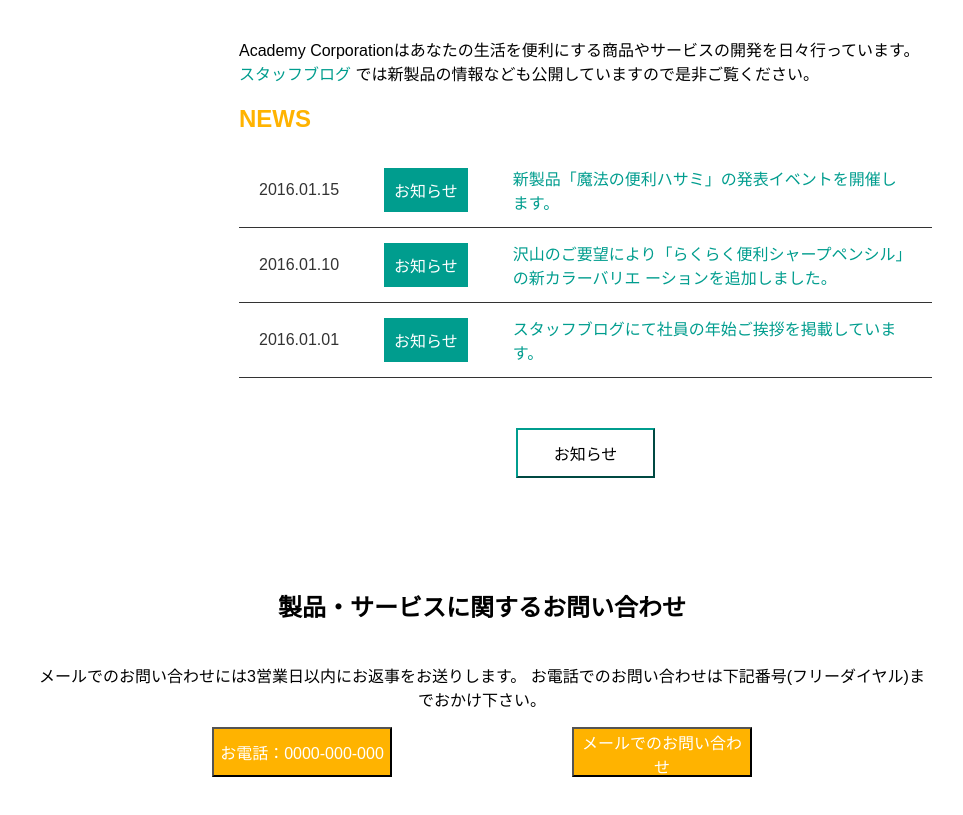
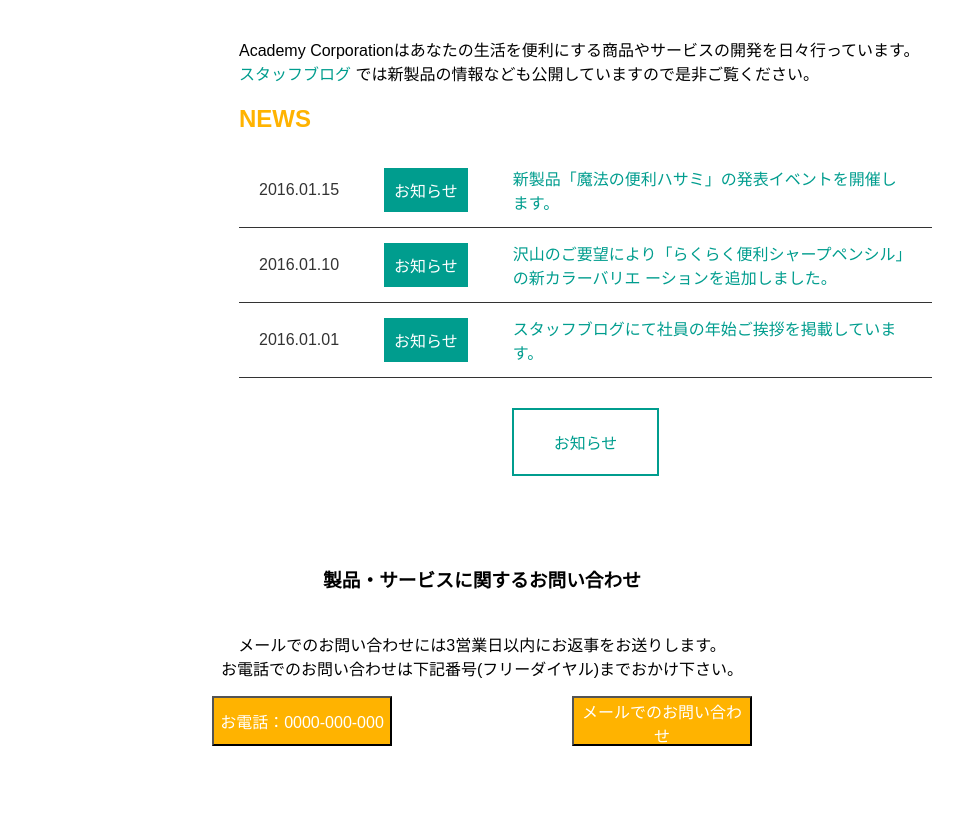
Before and after one commit to veiairn/techacademy, a plain HTML site: page index.html in a window 1280 px wide. Shown: the part 181-996 px from the top of the page, without its empty margins (158-1121 px from the left). After the commit the page ends 967 px from the top, so only its background shows below. Drawn offline with Linux system fonts and the light colour scheme.

Commit message:
Fix info button

```diff
--- a/css/style.scss
+++ b/css/style.scss
@@ -123,6 +123,16 @@ button {
   width: 20%;
   height: 50px;
 }
+.button {
+  display: inline-block;
+  text-align: center; /* 文字位置   */
+  background: $wte; /* 背景色     */
+  color: $green; /* 文字色     */
+  border: 2px solid $green; /* 枠の指定 */
+  padding: 20px 40px;
+  margin: 30px auto;
+}
+
 .wte-but {
   margin: 50px auto;
   background: #fff;
--- a/index.html
+++ b/index.html
@@ -88,16 +88,16 @@
             </tbody>
           </table>
           <div class="btn-wrapper">
-            <button class="wte-but">お知らせ</button>
+            <a href="#" class="button">お知らせ</a>
           </div>
         </div>
         <div class="side"><h2>Side bar</h2></div>
       </div>
       <footer>
         <div class="wrapper">
-          <h2>製品・サービスに関するお問い合わせ</h2>
+          <h3>製品・サービスに関するお問い合わせ</h3>
           <p>
-            メールでのお問い合わせには3営業日以内にお返事をお送りします。
+            メールでのお問い合わせには3営業日以内にお返事をお送りします。<br />
             お電話でのお問い合わせは下記番号(フリーダイヤル)までおかけ下さい。
           </p>
           <div class="flex-row">
```
Also changed, not shown: css/style.css, css/style.min.css.
